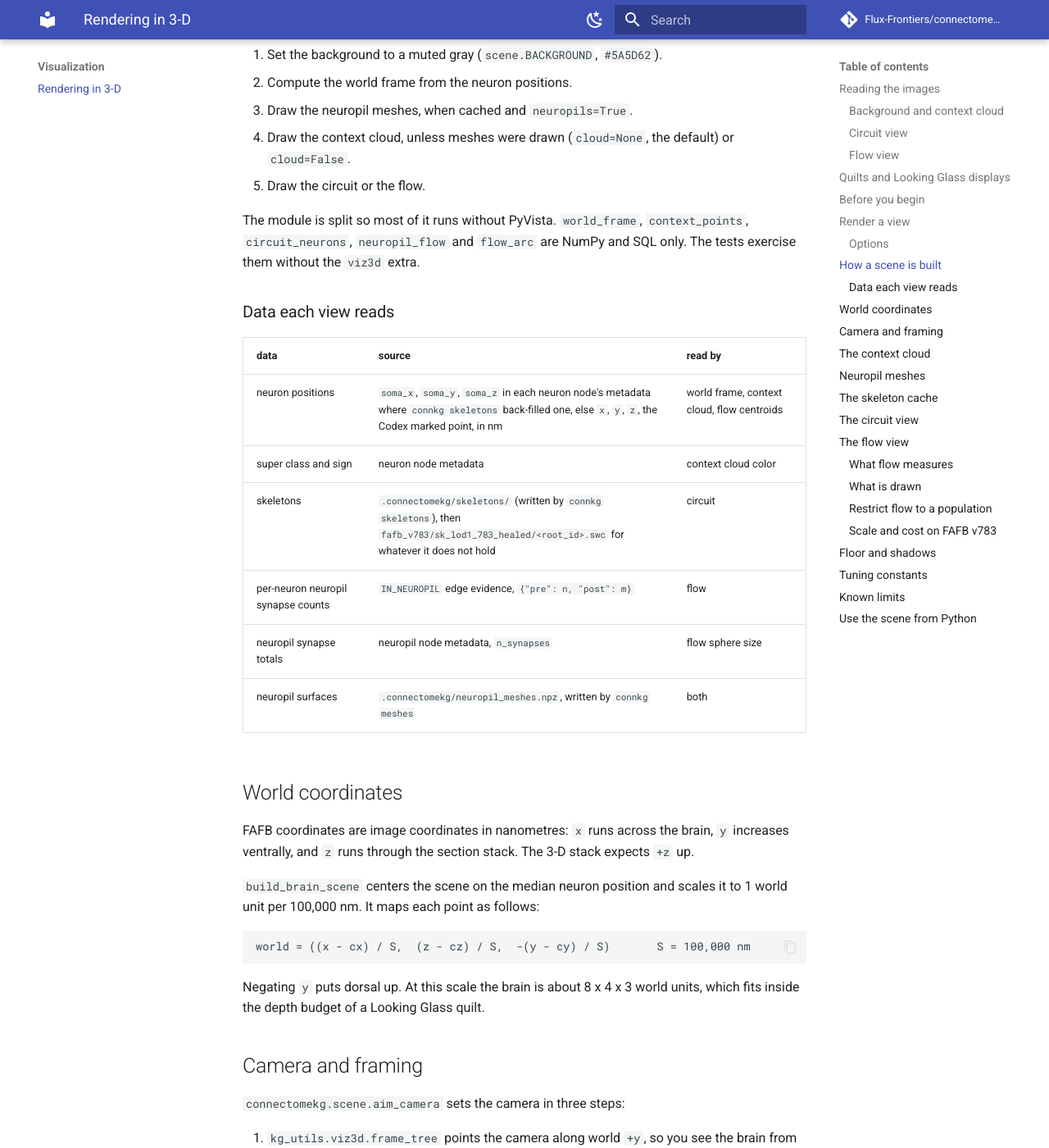
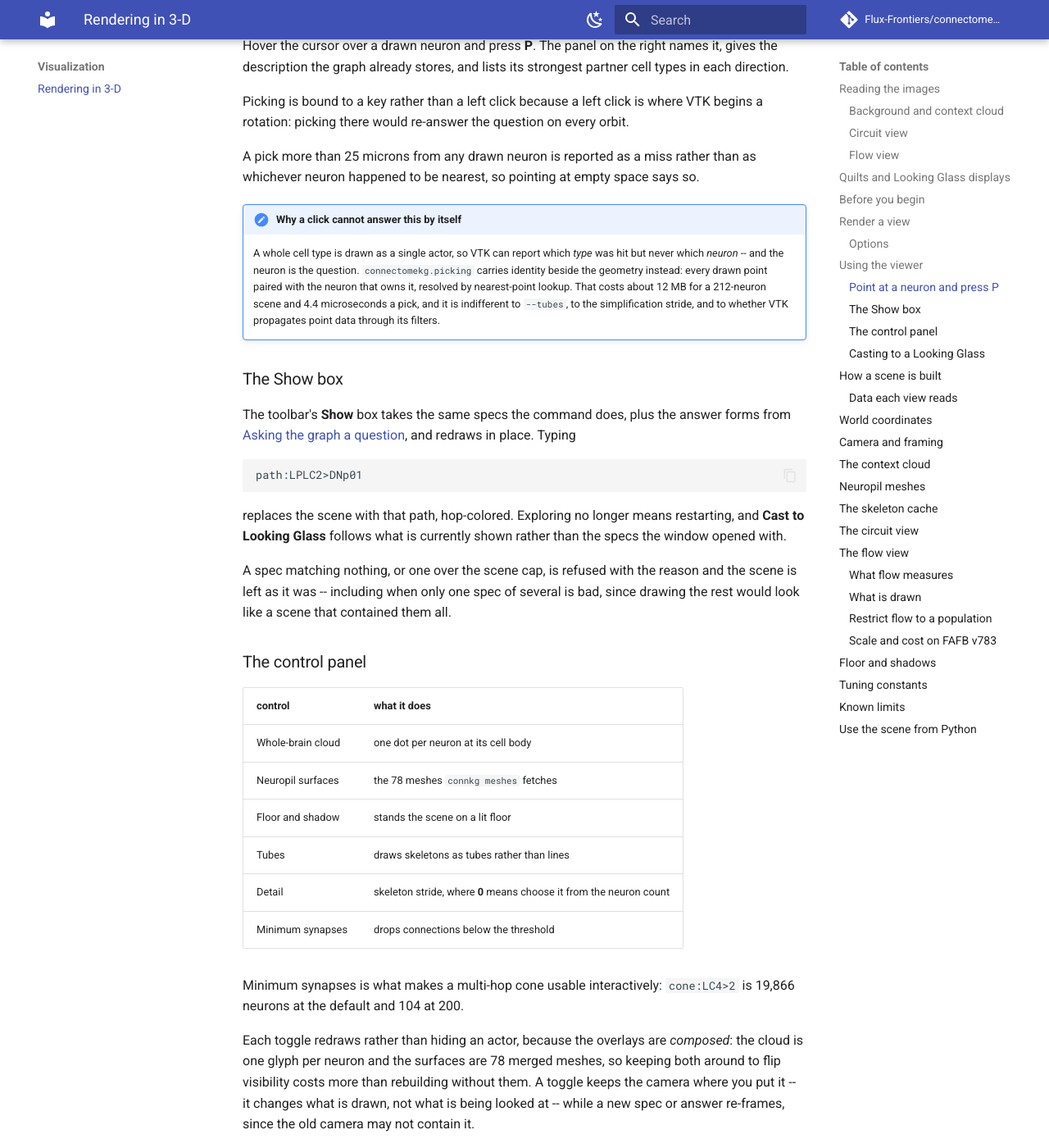
Before and after one commit to Flux-Frontiers/connectome_kg, an MkDocs documentation site: the page built from docs/rendering.md, in a window 1280 px wide and 1400 px high, scrolled down 9098 px. Shown: the whole window at 82% size. Built offline with MkDocs 1.6.1 and Material for MkDocs 9.7.7, drawn with Linux system fonts in a browser that asks for light colours; comment, search, counter and statistics services are not loaded; some of the changed text lies outside the part shown.

Commit message:
docs: a querying page, a viewer section, and a check that catches the gap
0.5.0 shipped connkg influence, connkg specs and the answer grammar with
all of it in the README and none of it on the docs site. Pages deployed
green the whole time, because a command with no page is not a build
error and mkdocs build --strict only checks links between pages that do
exist. It was found after the tag was pushed.

docs/queries.md covers the SPEC grammar, the answer forms and the six
commands the site never mentioned: influence, specs, link, stats,
analyze and datasets. Its numbers are run against the real v783 graph,
including the identity that anchors influence -- unsigned at one hop it
is the source's share of the target's input synapses, and LC4 onto the
two DNp01 neurons is 1,401/9,999 and 1,679/10,750, mean 0.1482, which
is what the command prints.

rendering.md gains a viewer section: picking with P, the Show box, the
control panel, and why a toggle keeps the camera while a new spec
re-frames.

tests/test_docs_coverage.py is the guard. Every connkg command's name
must appear under docs/, and every page must be in mkdocs.yml's nav. It
caught connkg fixture, now documented in DOWNLOAD.md as the way to skip
the 100 MB download; both commands there were run to check they work.
The nav check matches text rather than parsing YAML, because PyYAML
arrives only with the docs group and the plain test job installs no
extras.

The release skill gains Step 4b, which asks for each feat commit since
the last tag which page a reader would land on, and records that
docs.yml has workflow_dispatch so a docs-only fix needs no release.

Co-Authored-By: Claude Opus 5 (1M context) <noreply@anthropic.com>

````diff
--- a/docs/rendering.md
+++ b/docs/rendering.md
@@ -265,10 +265,9 @@ connkg --root . viz3d --view flow               # flow: whole brain
 connkg --root . viz3d --view flow LC4           # flow carried by LC4 only
 ```
 
-Drag to orbit, scroll to zoom, and shift-drag to pan. To send the current
-camera view to a Looking Glass display as a quilt, click **Cast to Looking
-Glass**. Looking Glass Bridge must be running; see
-[Set up Bridge and the display](https://flux-frontiers.github.io/quiltwright/lfd/#1-set-up-bridge-and-the-display).
+Drag to orbit, scroll to zoom, and shift-drag to pan. The viewer also picks
+neurons, re-resolves specs in place and toggles what is drawn -- see
+[Using the viewer](#using-the-viewer) below.
 
 To render a quilt without a window, run `connkg quilt`:
 
@@ -313,9 +312,83 @@ Quilts are never committed.
 | `--fov`, `--zoom` | quilt | `14.0`, `1.0` | per-view field of view in degrees, and camera dolly |
 | `--still` | quilt | off | render one flat center view instead of a quilt |
 | `--cast` | quilt | off | send the finished quilt to Looking Glass Bridge; not with `--still` |
+| `--width`, `--height` | viewer | `1400`, `900` | window size in pixels |
 
 The circuit view needs at least one SPEC. In the flow view, SPECs are
 optional.
+
+## Using the viewer
+
+`connkg viz3d` opens a window, and three things in it are worth knowing about.
+Everything here is per-session: the viewer never writes to the graph.
+
+### Point at a neuron and press P
+
+Hover the cursor over a drawn neuron and press **P**. The panel on the right
+names it, gives the description the graph already stores, and lists its
+strongest partner cell types in each direction.
+
+Picking is bound to a key rather than a left click because a left click is
+where VTK begins a rotation: picking there would re-answer the question on
+every orbit.
+
+A pick more than 25 microns from any drawn neuron is reported as a miss rather
+than as whichever neuron happened to be nearest, so pointing at empty space
+says so.
+
+!!! note "Why a click cannot answer this by itself"
+    A whole cell type is drawn as a single actor, so VTK can report which
+    *type* was hit but never which *neuron* -- and the neuron is the question.
+    `connectomekg.picking` carries identity beside the geometry instead: every
+    drawn point paired with the neuron that owns it, resolved by nearest-point
+    lookup. That costs about 12 MB for a 212-neuron scene and 4.4 microseconds
+    a pick, and it is indifferent to `--tubes`, to the simplification stride,
+    and to whether VTK propagates point data through its filters.
+
+### The Show box
+
+The toolbar's **Show** box takes the same specs the command does, plus the
+answer forms from [Asking the graph a question](queries.md#an-answer-names-a-query),
+and redraws in place. Typing
+
+```text
+path:LPLC2>DNp01
+```
+
+replaces the scene with that path, hop-colored. Exploring no longer means
+restarting, and **Cast to Looking Glass** follows what is currently shown
+rather than the specs the window opened with.
+
+A spec matching nothing, or one over the scene cap, is refused with the reason
+and the scene is left as it was -- including when only one spec of several is
+bad, since drawing the rest would look like a scene that contained them all.
+
+### The control panel
+
+| control | what it does |
+|---|---|
+| Whole-brain cloud | one dot per neuron at its cell body |
+| Neuropil surfaces | the 78 meshes `connkg meshes` fetches |
+| Floor and shadow | stands the scene on a lit floor |
+| Tubes | draws skeletons as tubes rather than lines |
+| Detail | skeleton stride, where **0** means choose it from the neuron count |
+| Minimum synapses | drops connections below the threshold |
+
+Minimum synapses is what makes a multi-hop cone usable interactively:
+`cone:LC4>2` is 19,866 neurons at the default and 104 at 200.
+
+Each toggle redraws rather than hiding an actor, because the overlays are
+*composed*: the cloud is one glyph per neuron and the surfaces are 78 merged
+meshes, so keeping both around to flip visibility costs more than rebuilding
+without them. A toggle keeps the camera where you put it -- it changes what is
+drawn, not what is being looked at -- while a new spec or answer re-frames,
+since the old camera may not contain it.
+
+### Casting to a Looking Glass
+
+Click **Cast to Looking Glass** to send the current camera view as a quilt.
+Looking Glass Bridge must be running; see
+[Set up Bridge and the display](https://flux-frontiers.github.io/quiltwright/lfd/#1-set-up-bridge-and-the-display).
 
 ## How a scene is built
 
--- a/mkdocs.yml
+++ b/mkdocs.yml
@@ -58,6 +58,8 @@ nav:
   - Home: index.md
   - Getting started:
       - Get the FAFB v783 data: DOWNLOAD.md
+  - Querying:
+      - Asking the graph a question: queries.md
   - Visualization:
       - Rendering in 3-D: rendering.md
   - API reference:
````
Also changed, not shown: .claude/skills/release/SKILL.md (+33 -0 lines), CHANGELOG.md (+27 -0 lines), docs/DOWNLOAD.md (+18 -0 lines), docs/index.md (+1 -0 lines), docs/queries.md (added, +246 -0 lines), 1 other file.
